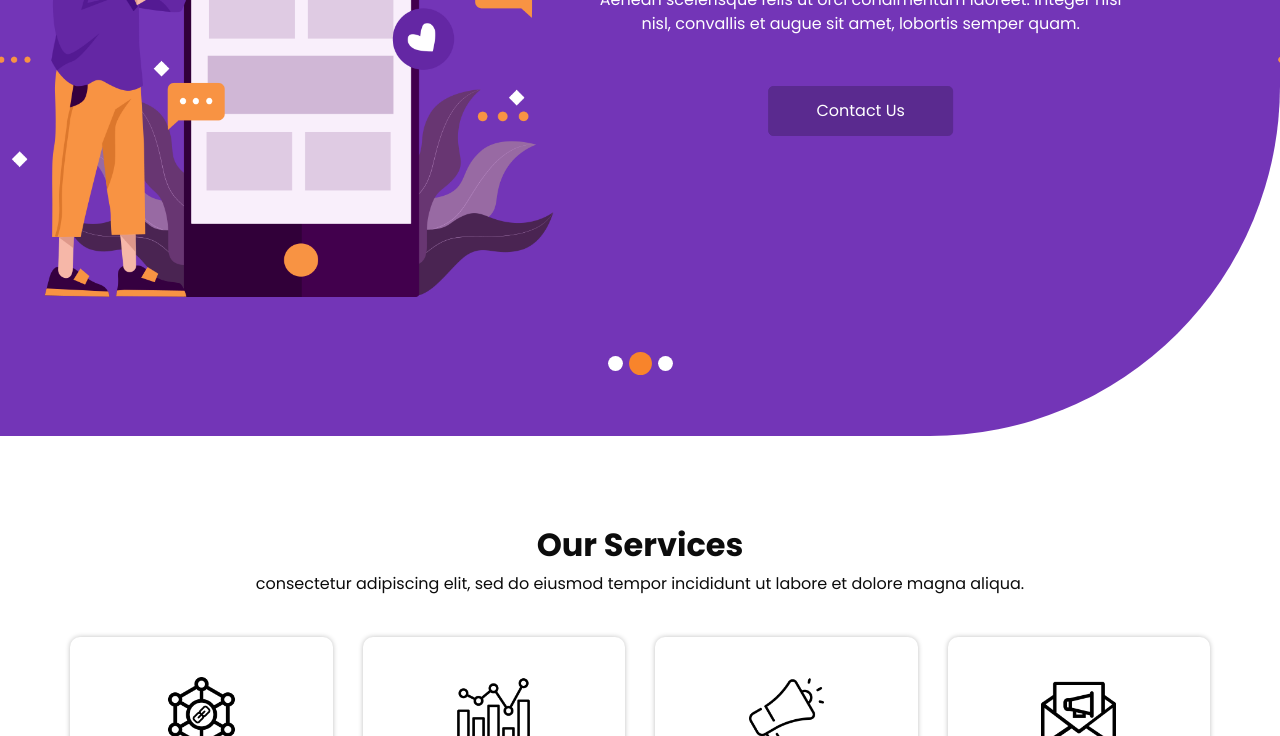
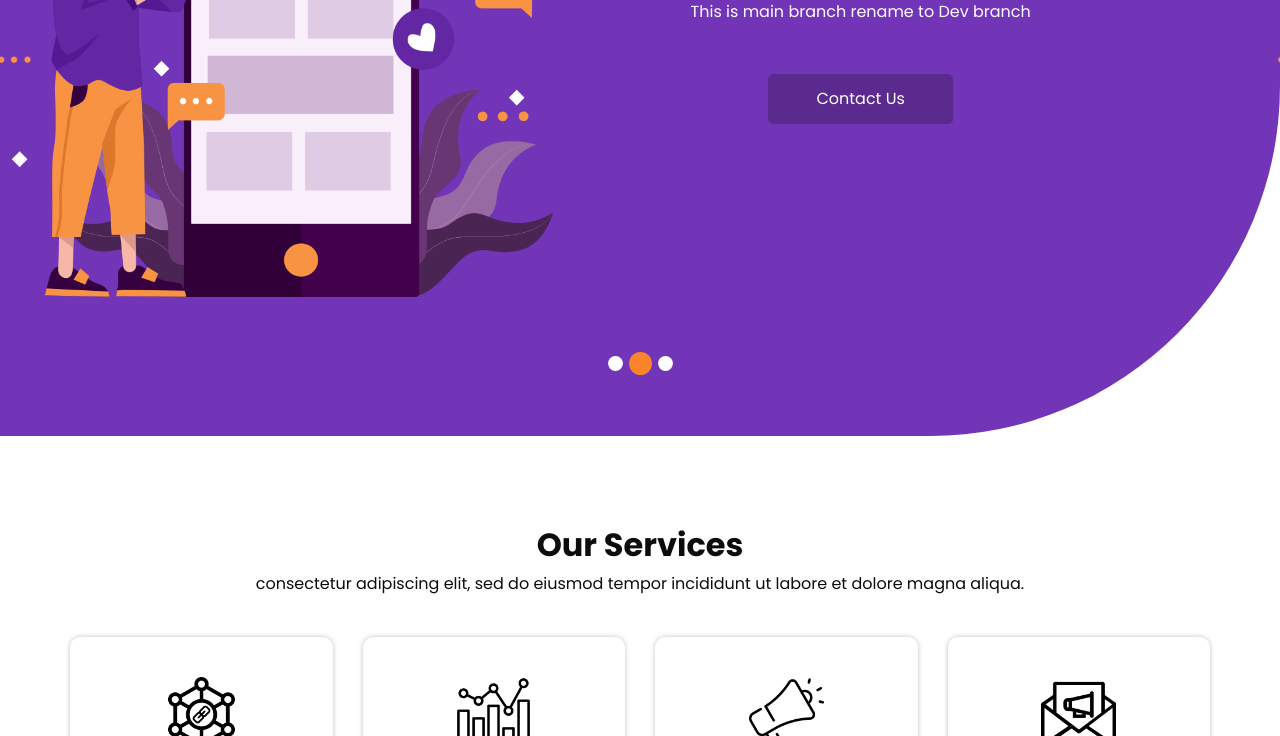
Before and after one commit to MuhammadHamza8/Task-1, a plain HTML site: page index.html in a window 1280 px wide. Shown: the part 364-1100 px from the top of the page. Drawn offline with nearby package versions, Linux system fonts and the light colour scheme; some packages are replaced by stand-ins of ours.

Commit message:
This is main branch rename to Dev branch

```diff
--- a/index.html
+++ b/index.html
@@ -88,7 +88,7 @@
                       Digital Marketing Experts
                     </h1>
                     <p>
-                      Aenean scelerisque felis ut orci condimentum laoreet. Integer nisi nisl, convallis et augue sit amet, lobortis semper quam.
+                      This is main branch rename to Dev branch
                     </p>
                     <div class="btn-box">
                       <a href="" class="btn1">
```
